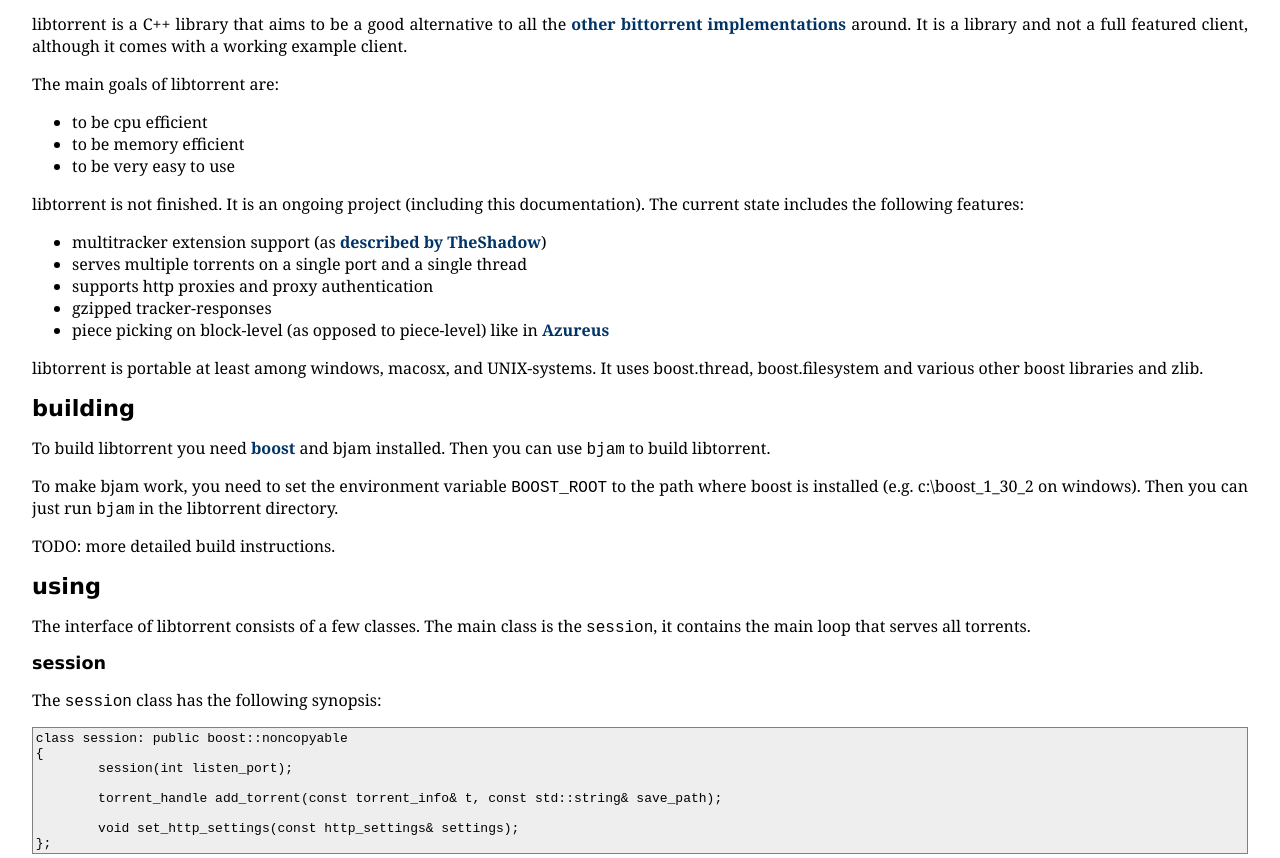
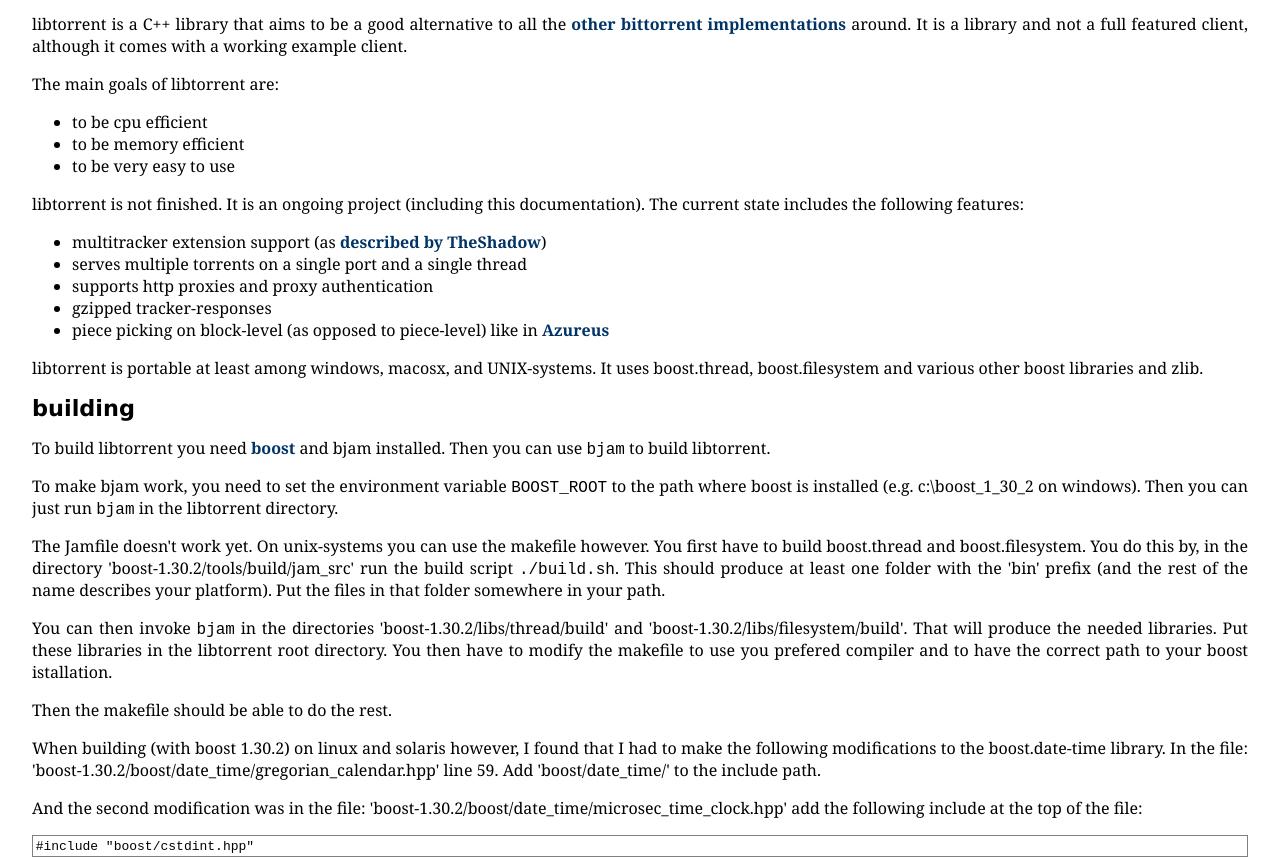
Before and after one commit to mirror/libtorrent, a plain HTML site: page docs/index.html in a window 1280 px wide. Shown: the part 106-964 px from the top of the page. Drawn offline with Linux system fonts and the light colour scheme.

Commit message:
updated the build instructions.
git-svn-id: https://svn.code.sf.net/p/libtorrent/code/trunk@7 a83610d8-ad2a-0410-a6ab-fc0612d85776

```diff
--- a/docs/index.html
+++ b/docs/index.html
@@ -72,6 +72,39 @@
 path where boost is installed (e.g. c:\boost_1_30_2 on windows). Then you can just run
 <tt>bjam</tt> in the libtorrent directory.
 </p>
+
+<p>
+The Jamfile doesn't work yet. On unix-systems you can use the makefile however. You
+first have to build boost.thread and boost.filesystem. You do this by, in the directory
+'boost-1.30.2/tools/build/jam_src' run the build script <tt>./build.sh</tt>. This should
+produce at least one folder with the 'bin' prefix (and the rest of the name describes
+your platform). Put the files in that folder somewhere in your path.
+</p>
+
+<p>
+You can then invoke <tt>bjam</tt> in the directories 'boost-1.30.2/libs/thread/build' and
+'boost-1.30.2/libs/filesystem/build'. That will produce the needed libraries. Put these
+libraries in the libtorrent root directory. You then have to modify the makefile to use
+you prefered compiler and to have the correct path to your boost istallation.
+</p>
+
+<p>
+Then the makefile should be able to do the rest.
+</p>
+
+<p>
+When building (with boost 1.30.2) on linux and solaris however, I found that I had to make the following
+modifications to the boost.date-time library. In the file:
+'boost-1.30.2/boost/date_time/gregorian_calendar.hpp' line 59. Add 'boost/date_time/'
+to the include path.
+</p>
+
+<p>And the second modification was in the file:
+'boost-1.30.2/boost/date_time/microsec_time_clock.hpp' add the following include at the top
+of the file:
+</p>
+
+<code>#include "boost/cstdint.hpp"</code>
 
 <p>
 TODO: more detailed build instructions.
```
